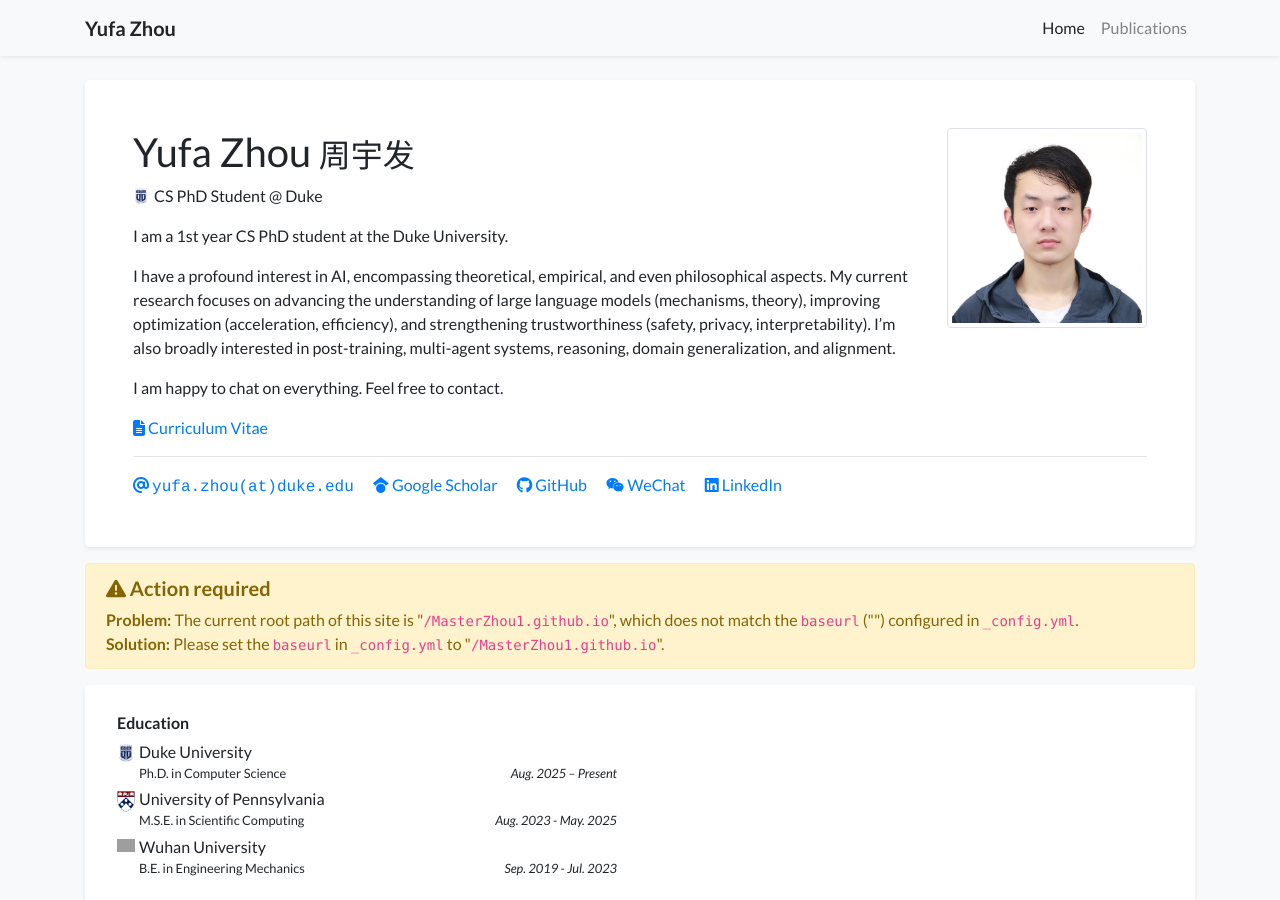
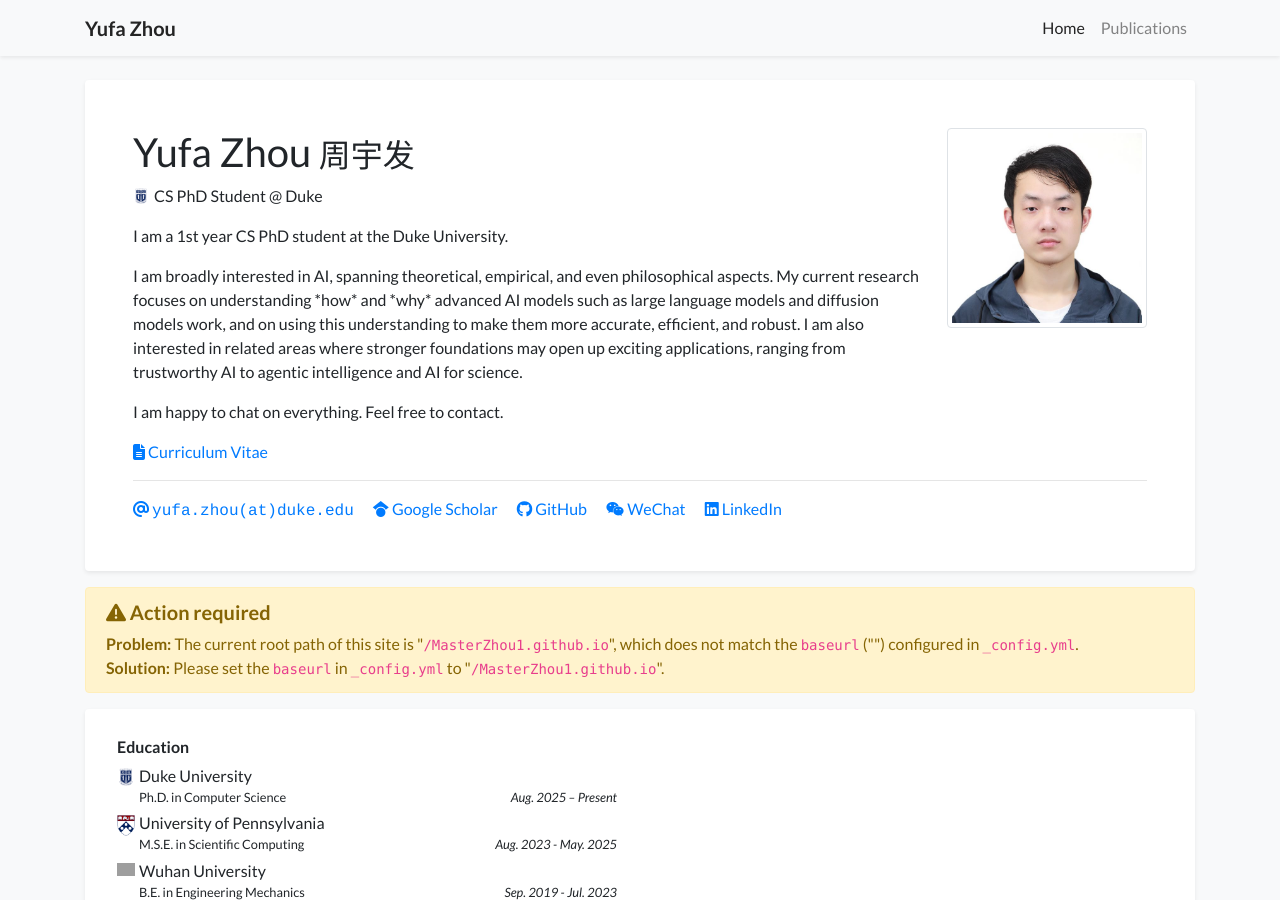
Before and after one commit to MasterZhou1/MasterZhou1.github.io, a Jekyll site: the page built from index.html, in a window 1280 px wide and 900 px high. Built offline with Jekyll 4.4.1, drawn with Linux system fonts in a browser that asks for light colours; nearby versions of some CDN libraries; a style sheet for code colours, icons or effects is not loaded; grey boxes are pictures that could not be loaded.

Commit message:
Update profile.yml

```diff
--- a/_data/profile.yml
+++ b/_data/profile.yml
@@ -26,12 +26,12 @@ short_bio: >-
     I am a 1st year CS PhD student at the Duke University.
   </p>
   <p>
-    I have a profound interest in AI, encompassing theoretical, empirical, and even philosophical aspects.
-    My current research focuses on advancing the understanding of large language models (mechanisms, theory), improving optimization (acceleration, efficiency), and strengthening trustworthiness (safety, privacy, interpretability).
-    I’m also broadly interested in post-training, multi-agent systems, reasoning, domain generalization, and alignment.
+    I am broadly interested in AI, spanning theoretical, empirical, and even philosophical aspects.
+    My current research focuses on understanding *how* and *why* advanced AI models such as large language models and diffusion models work, and on using this understanding to make them more accurate, efficient, and robust.
+    I am also interested in related areas where stronger foundations may open up exciting applications, ranging from trustworthy AI to agentic intelligence and AI for science.
   </p>
   <p>
-  I am happy to chat on everything. Feel free to contact.
+    I am happy to chat on everything. Feel free to contact.
   </p>
 
 portrait_url: /assets/images/photos/me.jpg
```
